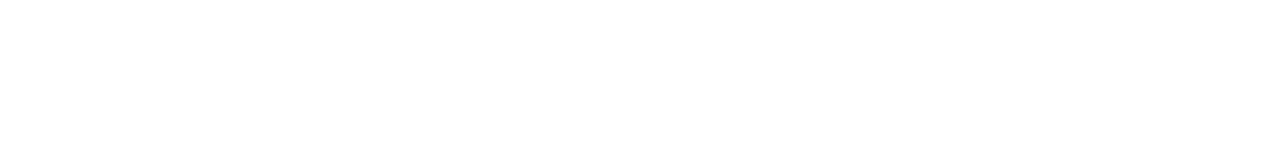
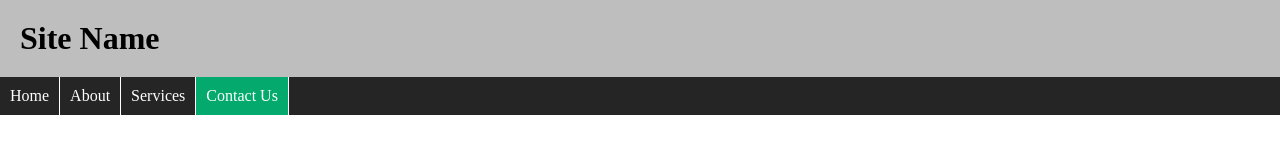
Before and after one commit to adityanarayan2302/CSS-Template1, a plain HTML site: page src/index.html in a window 1280 px wide. Drawn offline with Linux system fonts and the light colour scheme.

Commit message:
navbar added

```diff
--- a/src/CSS/style.css
+++ b/src/CSS/style.css
@@ -0,0 +1,49 @@
+/* predefining all margins and padding to 0 */
+* {
+  margin: 0px;
+  padding: 0px;
+}
+
+#container {
+  position: relative;
+}
+
+/* defining media query for devices larger than 480 px */
+@media screen and (min-width: 480px) {
+  li {
+    display: inline;
+    float: left;
+    border-right: 1px solid rgb(255, 255, 255);
+  }
+  /* making the list as a horizontal navigation bar */
+  li a {
+    display: block;
+    text-decoration: none;
+    padding: 10px;
+    color: rgb(255, 255, 255);
+  }
+}
+#Site-name {
+  background-color: rgb(190, 190, 190);
+  padding: 20px;
+}
+#navbar {
+  background-color: rgb(75, 75, 75);
+}
+ul {
+  /* defining structure for unordered list  */
+  list-style-type: none;
+  margin: 0;
+  padding: 0;
+  overflow: hidden;
+  background-color: rgb(37, 37, 37);
+}
+
+li a:hover {
+  /* adding hover effect on navigation bar items */
+  background-color: rgb(0, 0, 0);
+}
+
+.active {
+  background-color: rgb(4, 170, 109);
+}
--- a/src/index.html
+++ b/src/index.html
@@ -1,12 +1,30 @@
 <!DOCTYPE html>
 <html lang="en">
-<head>
-    <meta charset="UTF-8">
-    <meta http-equiv="X-UA-Compatible" content="IE=edge">
-    <meta name="viewport" content="width=device-width, initial-scale=1.0">
+  <head>
+    <meta charset="UTF-8" />
+    <meta http-equiv="X-UA-Compatible" content="IE=edge" />
+    <meta name="viewport" content="width=device-width, initial-scale=1.0" />
+    <!-- link to stylesheet here -->
+    <link rel="stylesheet" href="./CSS/style.css" />
     <title>CSS-Template1</title>
-</head>
-<body>
-
-</body>
+  </head>
+  <body>
+    <!-- div container to position child div elements -->
+    <div id="container">
+      <div id="Site-name">
+        <!-- this is top div element containing site name -->
+        <h1>Site Name</h1>
+      </div>
+      <div id="navbar">
+        <!-- this is the navigation bar -->
+        <ul>
+          <!-- list of items in navigation bar -->
+          <li><a href="#">Home</a></li>
+          <li><a href="#">About</a></li>
+          <li><a href="#">Services</a></li>
+          <li><a class="active" href="#">Contact Us</a></li>
+        </ul>
+      </div>
+    </div>
+  </body>
 </html>
```
